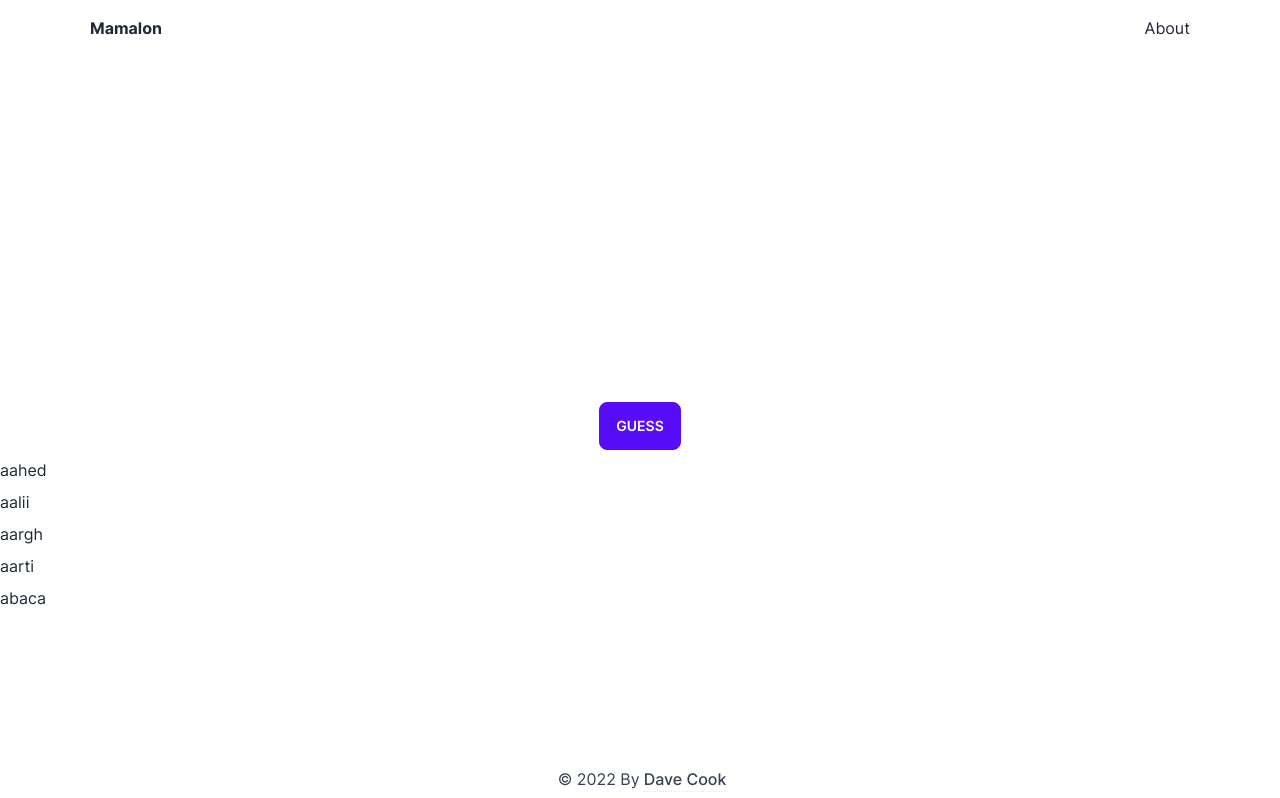
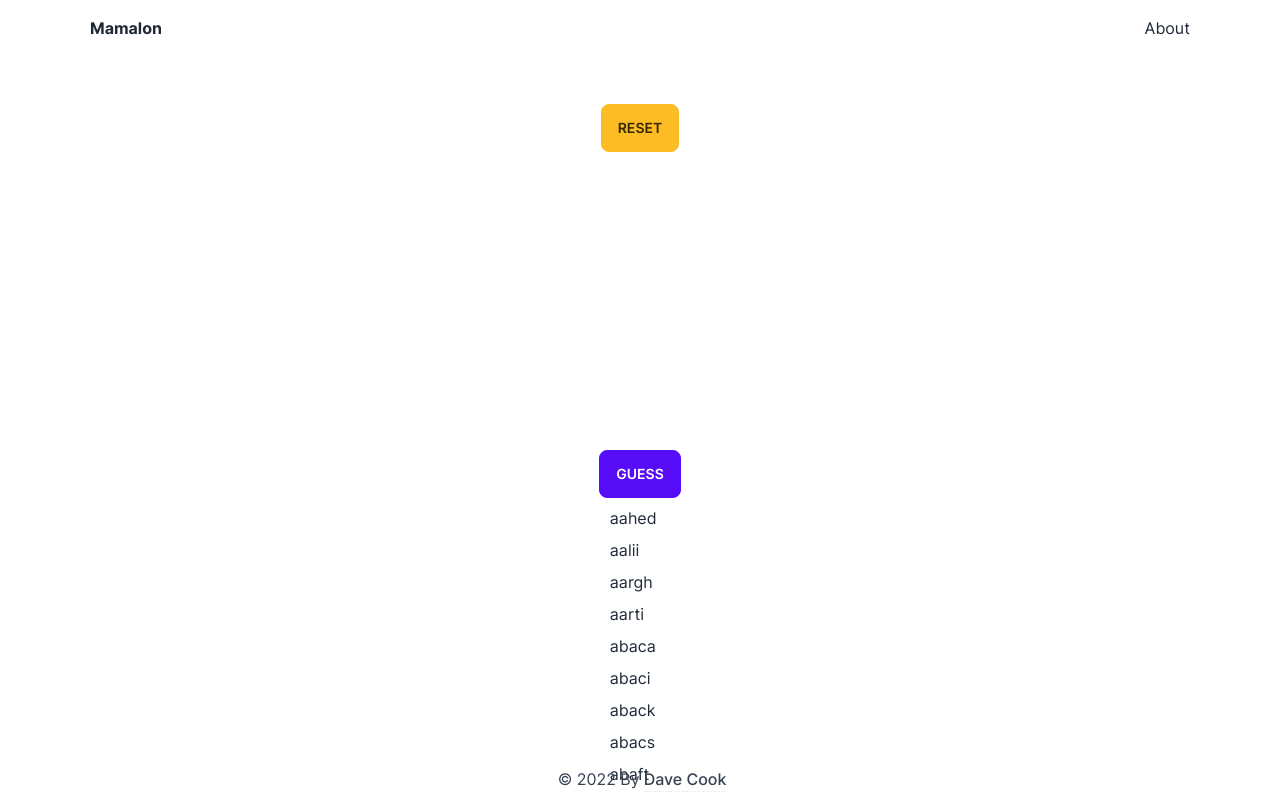
Before and after one commit to davecook88/portfolio-next, a Next.js app: page /wordle in a window 1280 px wide. Shown: the top 798 px of the page. Built offline with nearby package versions, Linux system fonts and the light colour scheme.

Commit message:
needs discount letter positions

```diff
--- a/src/components/wordle/SuggestionsList/index.tsx
+++ b/src/components/wordle/SuggestionsList/index.tsx
@@ -4,7 +4,7 @@ import { SuggestionsListProps } from '@/components/wordle/SuggestionsList/types'
 
 export const SuggestionsList: FC<SuggestionsListProps> = ({ words }) => {
   return (
-    <div className='flex flex-col gap-2'>
+    <div className='flex w-max flex-col gap-2'>
       {words.map((word) => (
         <div key={word.string}>{word.string}</div>
       ))}
--- a/src/components/wordle/hook/useWordleClues/index.ts
+++ b/src/components/wordle/hook/useWordleClues/index.ts
@@ -13,15 +13,18 @@ import { Wordmap } from '@/components/wordle/WordMap';
 export const useWordleClues = () => {
   const allWords = new Wordmap(WORD_LIST).words;
 
-  const [wordleClues, setWordleClues] = useState(
+  const getInitialCluesState = () =>
     lowerCaseAlphabet.reduce((map, letter) => {
       map[letter.toUpperCase()] = {
         status: LETTER_STATUS.UNKNOWN,
         index: null,
       };
       return map;
-    }, {} as WordleClueMap)
-  );
+    }, {} as WordleClueMap);
+
+  const [wordleClues, setWordleClues] = useState(getInitialCluesState());
+
+  const resetClues = () => setWordleClues(getInitialCluesState());
 
   const orderSuggestions = (suggestions: Word[]) => {
     const knownLetters = Object.entries(wordleClues)
@@ -87,5 +90,6 @@ export const useWordleClues = () => {
     suggestions,
     setClue,
     getClue,
+    resetClues,
   };
 };
--- a/src/components/wordle/hook/useWordleGuesses/index.ts
+++ b/src/components/wordle/hook/useWordleGuesses/index.ts
@@ -4,6 +4,8 @@ import { WORD_LENGTH } from '@/components/wordle/constants/game';
 
 export const useWordleGuesses = () => {
   const [guesses, setGuesses] = useState<string[][]>([]);
+
+  const resetGuesses = () => setGuesses([]);
 
   const currentGuess = guesses[guesses.length - 1] as string[];
 
@@ -41,5 +43,6 @@ export const useWordleGuesses = () => {
     guesses,
     addGuess,
     currentGuess,
+    resetGuesses,
   };
 };
--- a/src/components/wordle/index.tsx
+++ b/src/components/wordle/index.tsx
@@ -1,4 +1,4 @@
-import { useCallback, useEffect } from 'react';
+import { useCallback, useEffect, useMemo } from 'react';
 
 import { GUESSES_COUNT, WORD_LENGTH } from '@/components/wordle/constants/game';
 import { LETTER_STATUS } from '@/components/wordle/constants/letterStatus';
@@ -8,9 +8,21 @@ import { useWordleGuesses } from '@/components/wordle/hook/useWordleGuesses';
 import { SuggestionsList } from '@/components/wordle/SuggestionsList';
 
 const WordleGame = () => {
-  const { getClue, setClue, suggestions } = useWordleClues();
-  const { guesses, addGuessLetter, removeGuessLetter, addGuess, currentGuess } =
-    useWordleGuesses();
+  const { getClue, setClue, suggestions, resetClues } = useWordleClues();
+  const {
+    guesses,
+    addGuessLetter,
+    removeGuessLetter,
+    addGuess,
+    currentGuess,
+    resetGuesses,
+  } = useWordleGuesses();
+
+  const guessCount = useMemo(() => guesses.length, [guesses]);
+  const filteredSuggestions = useMemo(
+    () => suggestions.slice(0, suggestions.length - 1),
+    [guessCount, suggestions]
+  );
 
   // eslint-disable-next-line react-hooks/exhaustive-deps
   const setUnknownLetters = () => {
@@ -64,7 +76,19 @@ const WordleGame = () => {
 
   return (
     <div className='container mt-12'>
-      <div className='flex justify-center'>
+      <div className='m-auto w-max'>
+        <div className='m-auto w-max'>
+          <button
+            className='btn-warning btn'
+            onClick={(e) => {
+              e.preventDefault();
+              resetClues();
+              resetGuesses();
+            }}
+          >
+            Reset
+          </button>
+        </div>
         <div>
           {[...Array(GUESSES_COUNT).keys()].map((i) => (
             <GuessRow
@@ -88,8 +112,8 @@ const WordleGame = () => {
           Guess
         </button>
       </div>
-      <div>
-        <SuggestionsList words={suggestions.slice(0, 5)} />
+      <div className='m-auto flex justify-center'>
+        <SuggestionsList words={filteredSuggestions} />
       </div>
     </div>
   );
```
